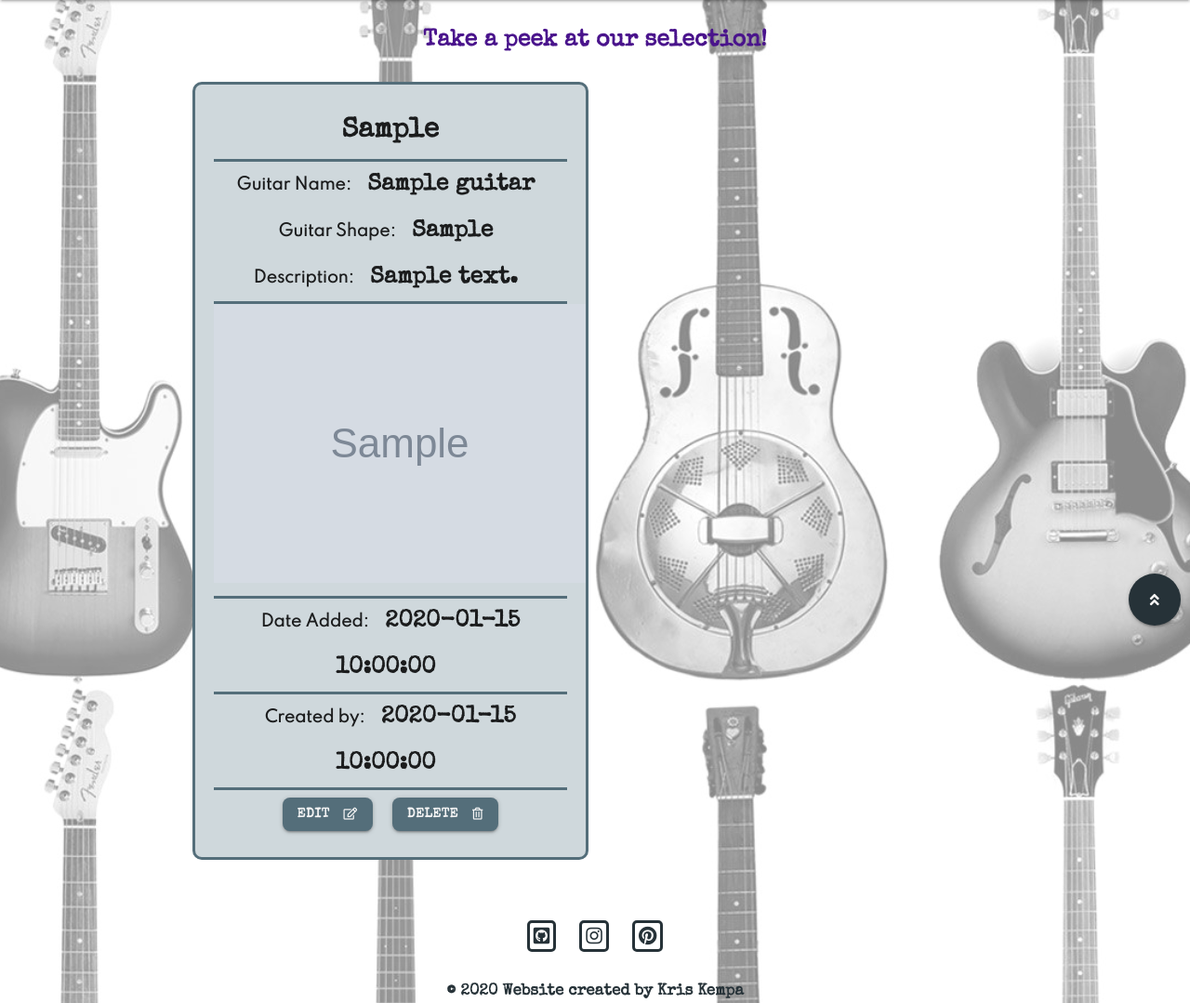
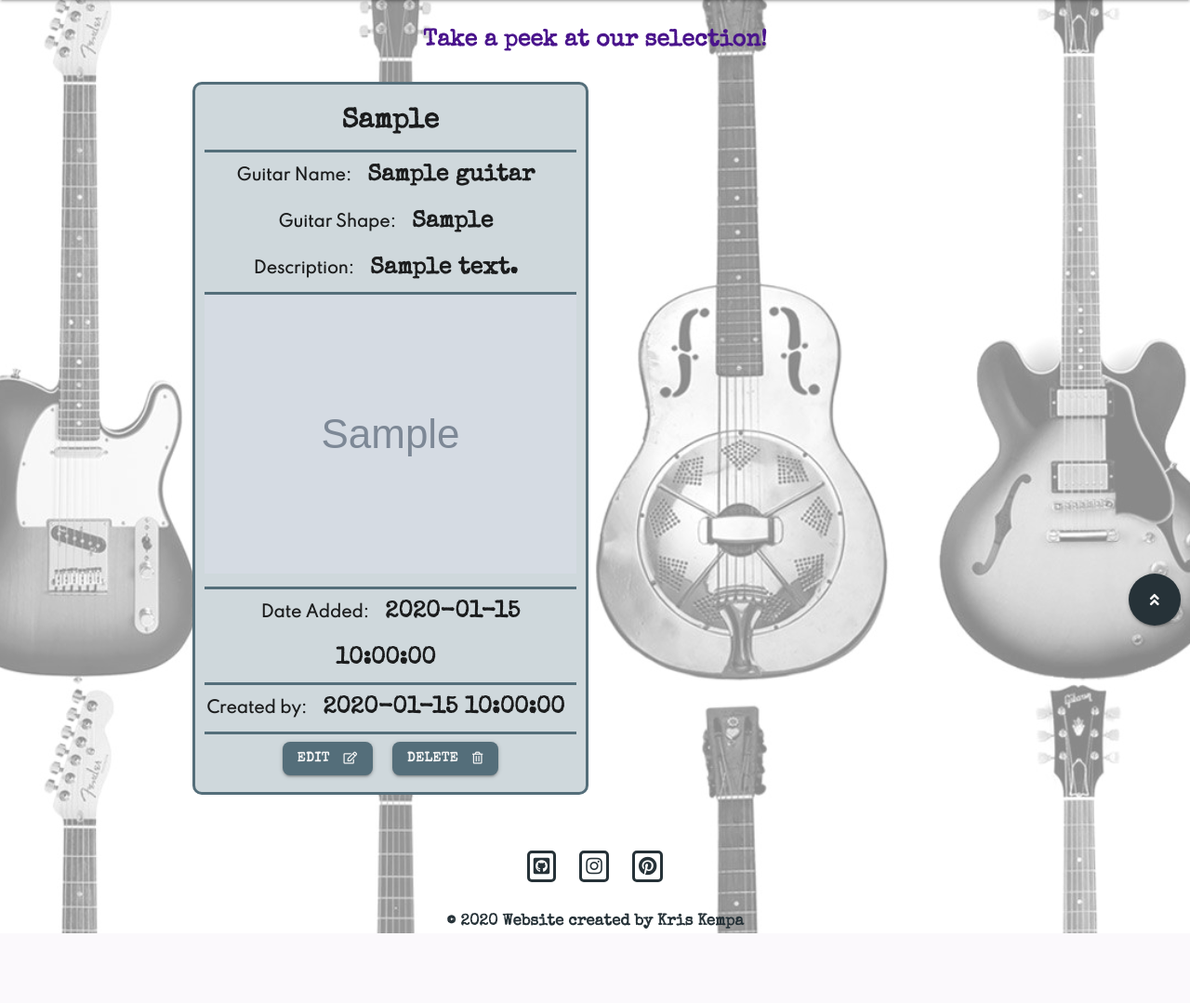
Before and after one commit to Code-Institute-Submissions/buzzing-strings, a Flask app: page /all_guitars in a window 1280 px wide. Shown: the part 64-1143 px from the top of the page at 93% size. After the commit the page ends 1068 px from the top, so only its background shows below. Run offline with Flask 2, Linux system fonts and the light colour scheme; grey boxes marked "Sample" are stand-in pictures; a database or web service that is not in the repository returns one stand-in record (values such as "Sample title"); some libraries are stand-ins or nearby versions.

```diff
--- a/static/css/style.css
+++ b/static/css/style.css
@@ -197,8 +197,8 @@ h4.flash-message {
     line-height: 2;
     border: 0.3rem solid #546e7a;
     border-radius: 1rem;
-    padding: 2rem;
-    margin-bottom: 1.5rem;
+    padding: 1rem;
+    margin-bottom: 1rem;
 }
 
 /* Buttons styling */
```
